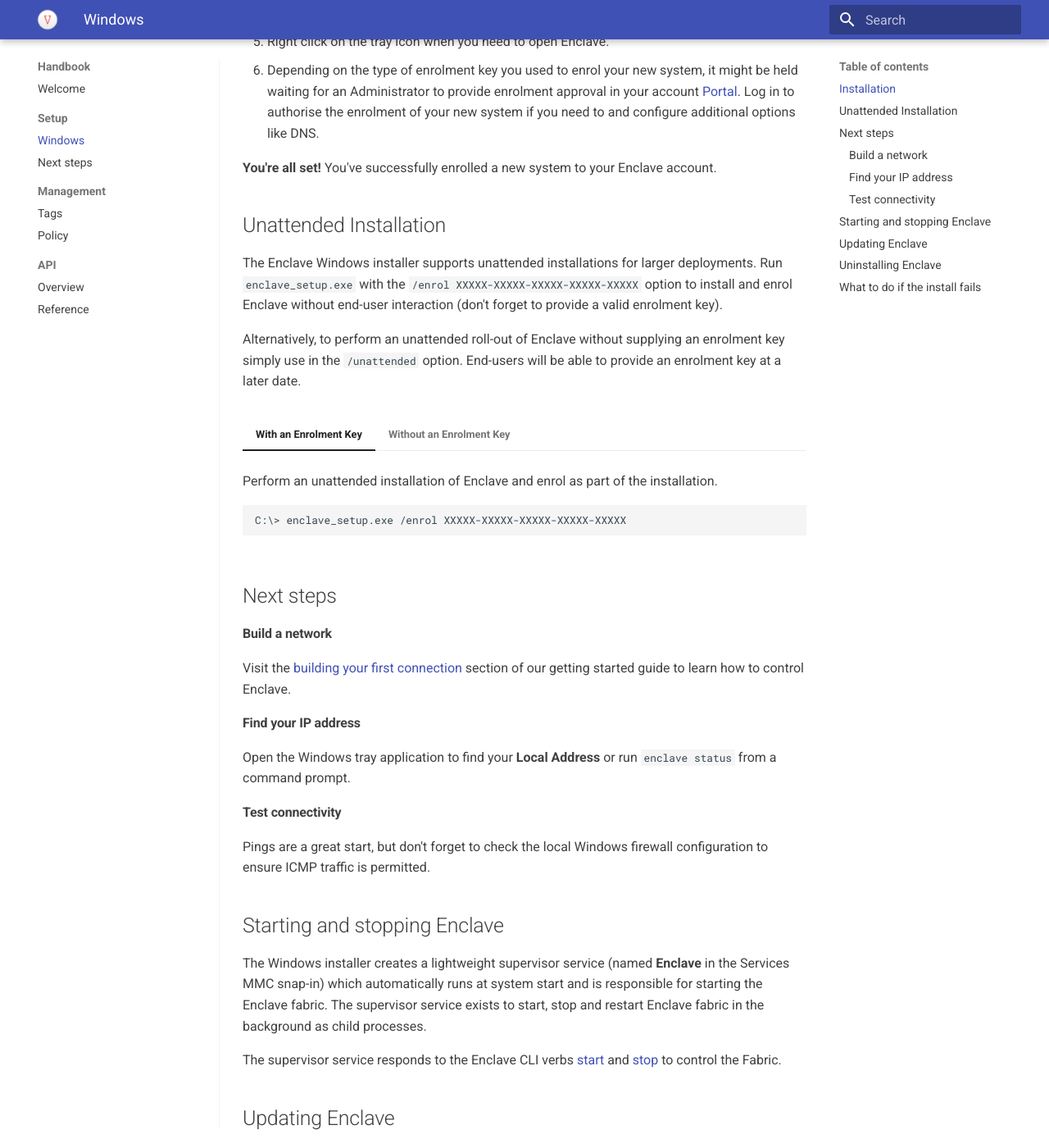
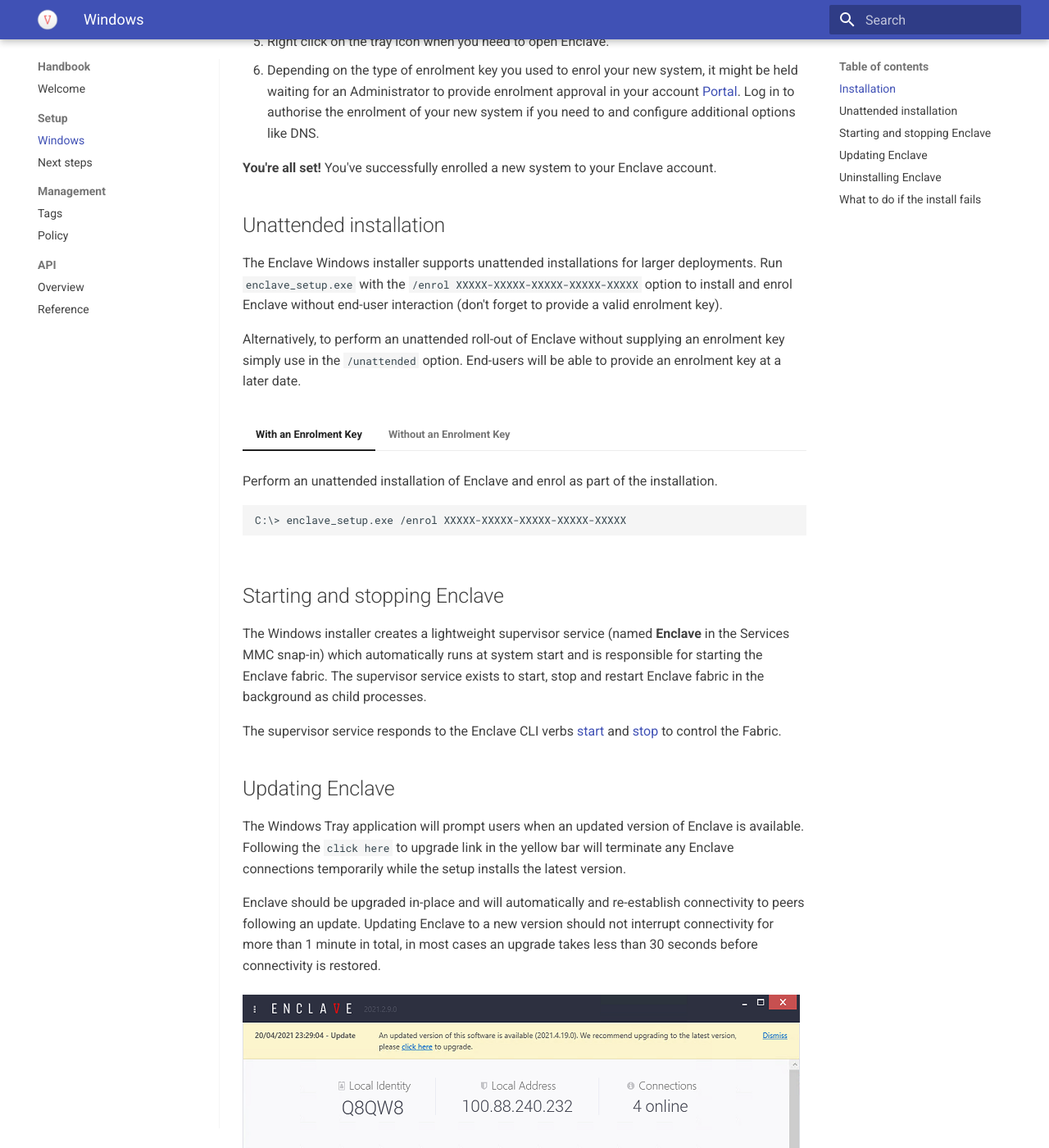
Before and after one commit to enclave-networks/docs, an MkDocs documentation site: the page built from docs/setup/windows.md, in a window 1280 px wide and 1400 px high, scrolled down 941 px. Shown: the whole window at 82% size. Built offline with MkDocs 1.6.1 and Material for MkDocs 9.7.7, drawn with Linux system fonts in a browser that asks for light colours.

Commit message:
remove next steps from setup guides

````diff
--- a/docs/setup/windows.md
+++ b/docs/setup/windows.md
@@ -23,7 +23,7 @@
 
 **You're all set!** You've successfully enrolled a new system to your Enclave account.
 
-## Unattended Installation
+## Unattended installation
 
 The Enclave Windows installer supports unattended installations for larger deployments. Run `enclave_setup.exe` with the `/enrol XXXXX-XXXXX-XXXXX-XXXXX-XXXXX` option to install and enrol Enclave without end-user interaction (don't forget to provide a valid enrolment key).
 
@@ -44,20 +44,6 @@
     ```
     C:\> enclave_setup.exe /unattended
     ```
-
-## Next steps
-
-#### Build a network
-
-Visit the [building your first connection](/guides/quick-start#getting-connected) section of our getting started guide to learn how to control Enclave.
-
-#### Find your IP address
-
-Open the Windows tray application to find your **Local Address** or run `enclave status` from a command prompt.
-
-#### Test connectivity
-
-Pings are a great start, but don't forget to check the local Windows firewall configuration to ensure ICMP traffic is permitted.
 
 ## Starting and stopping Enclave
 
````
Also changed, not shown: docs/setup/ubuntu.md (added, +41 -0 lines).
